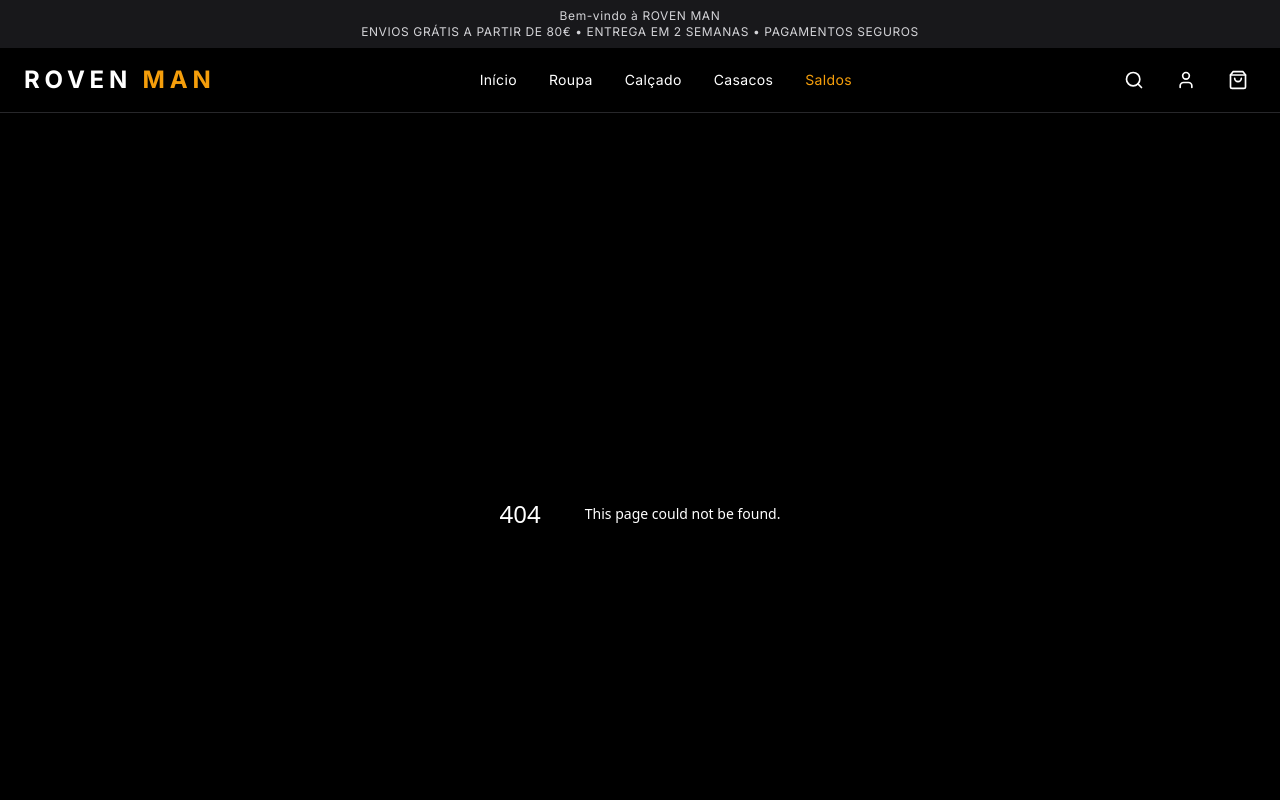
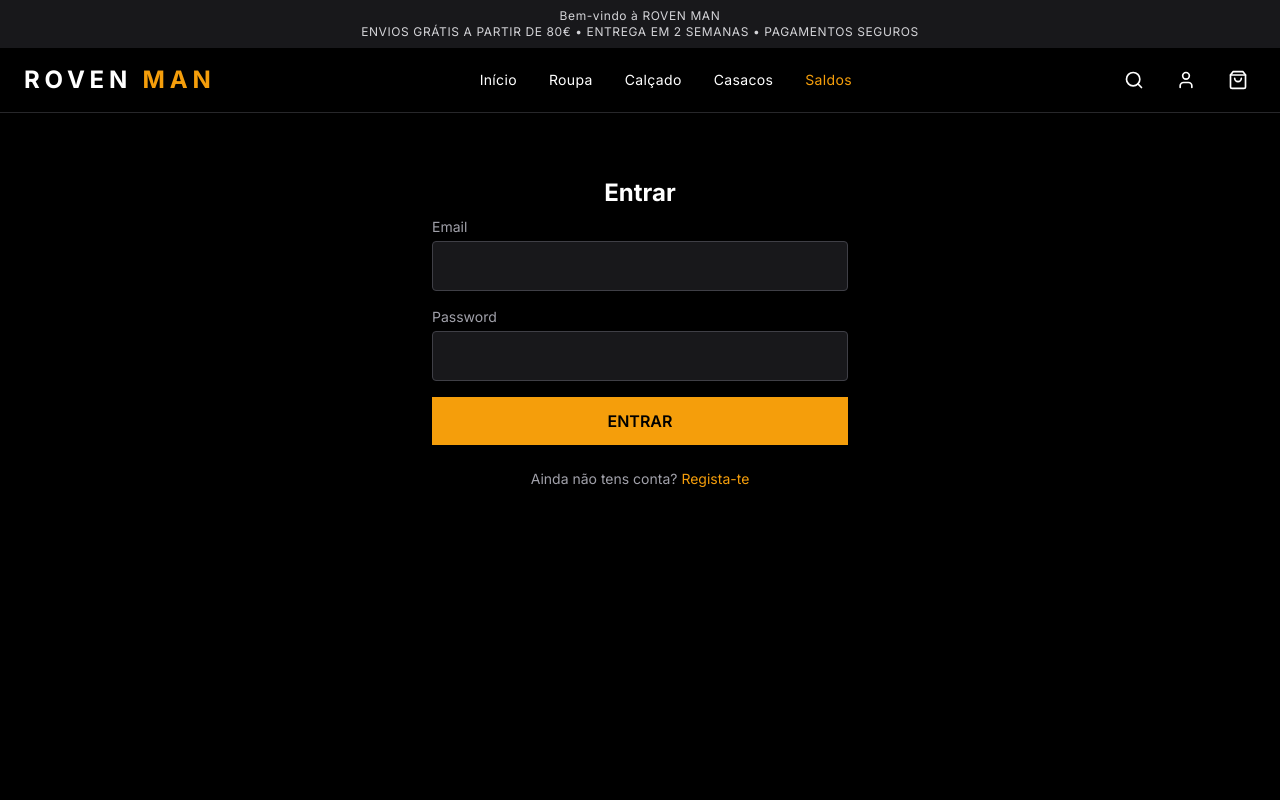
Before and after one commit to luissardinhaprezado-hash/Roven-Man, a Next.js app: page /conta in a window 1280 px wide. Before the commit this address had no page. Shown: the top 800 px of the page. Built offline with nearby package versions, Linux system fonts and the light colour scheme.

Commit message:
conta, auth e paginas ajuda

```diff
--- /dev/null
+++ b/src/app/conta/page.tsx
@@ -0,0 +1,65 @@
+"use client"
+import { useAuth } from "@/lib/auth-store"
+import { useState } from "react"
+import Link from "next/link"
+
+export default function ContaPage() {
+  const { user, login, register, logout } = useAuth()
+  const [mode, setMode] = useState("login")
+  const [name, setName] = useState("")
+  const [email, setEmail] = useState("")
+  const [password, setPassword] = useState("")
+  const [error, setError] = useState("")
+
+  if (user) {
+    return (
+      <div className="max-w-md mx-auto px-4 py-16 text-center">
+        <h1 className="text-2xl font-bold mb-2">Olá, {user.name}</h1>
+        <p className="text-zinc-400 text-sm mb-8">{user.email}</p>
+        <button onClick={logout} className="border border-zinc-700 px-6 py-3 text-sm hover:border-amber-500">Terminar sessão</button>
+        <div className="mt-8">
+          <Link href="/produtos" className="text-amber-500 text-sm hover:underline">Continuar a comprar</Link>
+        </div>
+      </div>
+    )
+  }
+
+  return (
+    <div className="max-w-md mx-auto px-4 py-16">
+      <h1 className="text-2xl font-bold mb-2 text-center">{mode === "login" ? "Entrar" : "Criar conta"}</h1>
+      <form
+        onSubmit={(e) => {
+          e.preventDefault()
+          setError("")
+          const err = mode === "login" ? login(email, password) : register(name, email, password)
+          if (err) setError(err)
+        }}
+        className="space-y-4"
+      >
+        {mode === "register" && (
+          <div>
+            <label className="text-sm text-zinc-400 block mb-1">Nome</label>
+            <input required value={name} onChange={(e) => setName(e.target.value)} className="w-full bg-zinc-900 border border-zinc-700 px-4 py-3 rounded" />
+          </div>
+        )}
+        <div>
+          <label className="text-sm text-zinc-400 block mb-1">Email</label>
+          <input required type="email" value={email} onChange={(e) => setEmail(e.target.value)} className="w-full bg-zinc-900 border border-zinc-700 px-4 py-3 rounded" />
+        </div>
+        <div>
+          <label className="text-sm text-zinc-400 block mb-1">Password</label>
+          <input required type="password" value={password} onChange={(e) => setPassword(e.target.value)} className="w-full bg-zinc-900 border border-zinc-700 px-4 py-3 rounded" />
+        </div>
+        {error && <p className="text-red-400 text-sm">{error}</p>}
+        <button type="submit" className="w-full bg-amber-500 text-black py-3 font-semibold">{mode === "login" ? "ENTRAR" : "REGISTAR"}</button>
+      </form>
+      <p className="text-center text-sm text-zinc-400 mt-6">
+        {mode === "login" ? (
+          <>Ainda não tens conta? <button type="button" onClick={() => setMode("register")} className="text-amber-500">Regista-te</button></>
+        ) : (
+          <>Já tens conta? <button type="button" onClick={() => setMode("login")} className="text-amber-500">Entra</button></>
+        )}
+      </p>
+    </div>
+  )
+}
--- /dev/null
+++ b/src/lib/auth-store.ts
@@ -0,0 +1,41 @@
+"use client"
+import { create } from "zustand"
+import { persist } from "zustand/middleware"
+
+type User = { name: string; email: string }
+type AuthStore = {
+  user: User | null
+  users: { name: string; email: string; password: string }[]
+  register: (name: string, email: string, password: string) => string | null
+  login: (email: string, password: string) => string | null
+  logout: () => void
+}
+
+export const useAuth = create<AuthStore>()(
+  persist(
+    (set, get) => ({
+      user: null,
+      users: [],
+      register: (name, email, password) => {
+        if (get().users.find((u) => u.email.toLowerCase() === email.toLowerCase()))
+          return "Este email já está registado."
+        if (password.length < 4) return "Password com pelo menos 4 caracteres."
+        set((s) => ({
+          users: [...s.users, { name, email, password }],
+          user: { name, email },
+        }))
+        return null
+      },
+      login: (email, password) => {
+        const found = get().users.find(
+          (u) => u.email.toLowerCase() === email.toLowerCase() && u.password === password
+        )
+        if (!found) return "Email ou password incorretos."
+        set({ user: { name: found.name, email: found.email } })
+        return null
+      },
+      logout: () => set({ user: null }),
+    }),
+    { name: "roven-man-auth" }
+  )
+)
```
